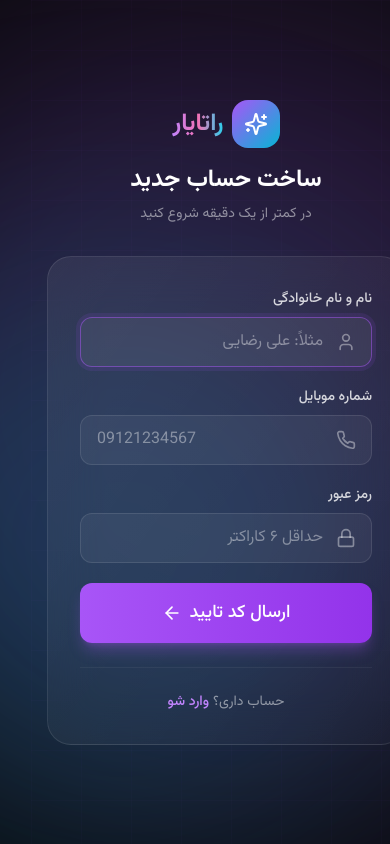
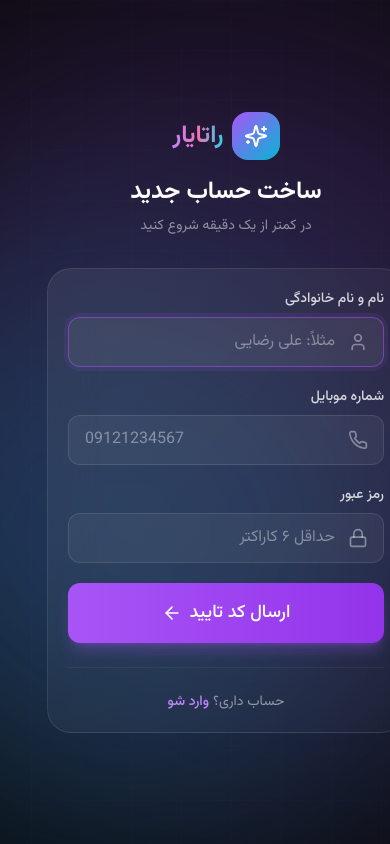
Before and after one commit to amddarbandi/ratayar, a Next.js app in the folder apps/web/: page /register in a window 390 px wide. Built offline with nearby package versions, Linux system fonts and the light colour scheme; no server answers.

Commit message:
feat(web): MOB-004 responsive card padding
- CardHeader: p-8 -> p-5 md:p-8
- CardContent: p-8 -> p-5 md:p-8
- login/register/calendar CardContent overrides: p-8 -> p-5 md:p-8

Reference: docs/MOBILE-FIRST.md R6
Task: ROADMAP MOB-004

```diff
--- a/apps/web/src/app/(auth)/login/page.tsx
+++ b/apps/web/src/app/(auth)/login/page.tsx
@@ -156,7 +156,7 @@ export default function LoginPage() {
         </div>
 
         <Card>
-          <CardContent className="p-8">
+          <CardContent className="p-5 md:p-8">
             {step === 'credentials' && (
               <form onSubmit={handleCredentialsSubmit} className="space-y-5">
                 <Input
--- a/apps/web/src/app/(auth)/register/page.tsx
+++ b/apps/web/src/app/(auth)/register/page.tsx
@@ -128,7 +128,7 @@ export default function RegisterPage() {
         </div>
 
         <Card>
-          <CardContent className="p-8">
+          <CardContent className="p-5 md:p-8">
             {step === 'info' ? (
               <form onSubmit={handleSendOtp} className="space-y-5">
                 <Input
--- a/apps/web/src/app/dashboard/calendar/page.tsx
+++ b/apps/web/src/app/dashboard/calendar/page.tsx
@@ -239,7 +239,7 @@ export default function CalendarPage() {
       <div className="grid grid-cols-1 lg:grid-cols-2 gap-6">
         {/* Clock */}
         <Card>
-          <CardContent className="p-8">
+          <CardContent className="p-5 md:p-8">
             <AnalogClock time={now} shape={shape} />
             <motion.div
               key={now.getSeconds()}
--- a/apps/web/src/components/ui/card.tsx
+++ b/apps/web/src/components/ui/card.tsx
@@ -25,7 +25,7 @@ export const CardHeader = React.forwardRef<
 >(({ className, ...props }, ref) => (
   <div
     ref={ref}
-    className={cn('p-8 pb-4', className)}
+    className={cn('p-5 pb-3 md:p-8 md:pb-4', className)}
     {...props}
   />
 ));
@@ -36,7 +36,7 @@ export const CardContent = React.forwardRef<
   HTMLDivElement,
   React.HTMLAttributes<HTMLDivElement>
 >(({ className, ...props }, ref) => (
-  <div ref={ref} className={cn('p-8 pt-4', className)} {...props} />
+  <div ref={ref} className={cn('p-5 pt-3 md:p-8 md:pt-4', className)} {...props} />
 ));
 
 CardContent.displayName = 'CardContent';
```
